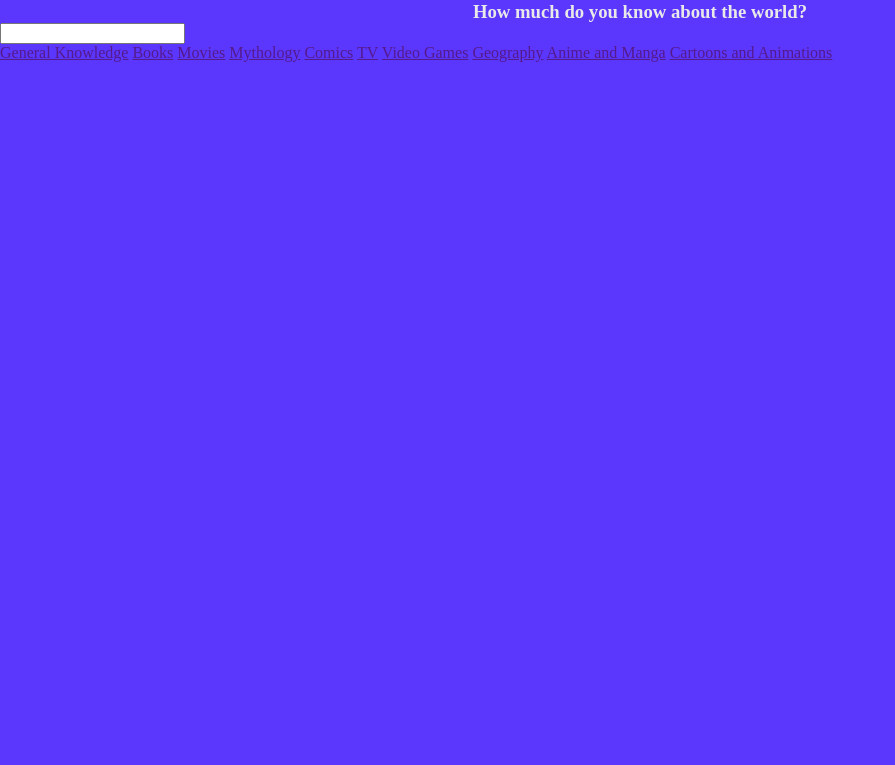
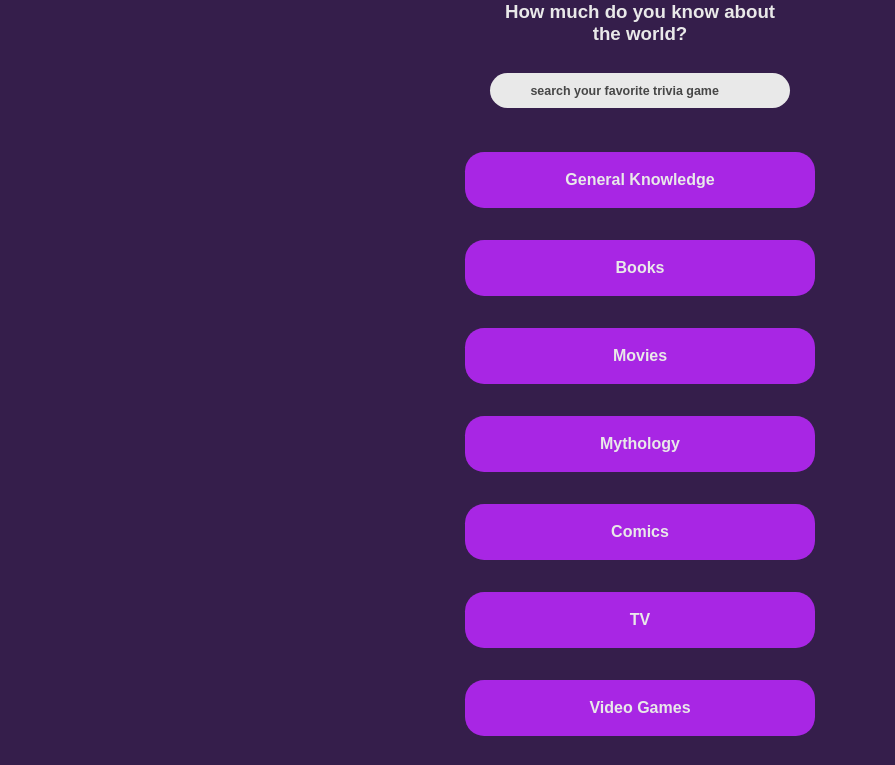
Before and after one commit to Atlas2234/Quiz-Game, a plain HTML site: page index.html in a window 1280 px wide. Shown: the part 230-995 px from the top of the page, without its empty margins (0-895 px from the left). Before the commit the page ends 800 px from the top, so only its background shows below. Drawn offline with Linux system fonts and the light colour scheme; a web font is replaced by a local one.

Commit message:
main page HTML structure and CSS styling completed

```diff
--- a/index.html
+++ b/index.html
@@ -5,6 +5,12 @@
     <meta name="viewport" content="width=device-width, initial-scale=1.0" />
     <title>Test Your Mind!</title>
     <link rel="stylesheet" href="./styles.css" />
+    <link rel="preconnect" href="https://fonts.googleapis.com" />
+    <link rel="preconnect" href="https://fonts.gstatic.com" crossorigin />
+    <link
+      href="https://fonts.googleapis.com/css2?family=Radio+Canada+Big:ital,wght@0,400..700;1,400..700&display=swap"
+      rel="stylesheet"
+    />
   </head>
   <body>
     <header>
@@ -12,20 +18,27 @@
       <h3 id="main_sub">How much do you know about the world?</h3>
     </header>
     <section class="menu">
-      <div class="search_bar">
-        <input type="search" name="" id="search_bar" />
-      </div>
+      <form class="search_bar">
+        <input
+          type="text"
+          placeholder="search your favorite trivia game"
+          name="game"
+          id="search_bar"
+        />
+      </form>
       <div class="categories">
-        <a href="" class="trivia" data-id="1">General Knowledge</a>
-        <a href="" class="trivia" data-id="2">Books</a>
-        <a href="" class="trivia" data-id="3">Movies</a>
-        <a href="" class="trivia" data-id="4">Mythology</a>
-        <a href="" class="trivia" data-id="5">Comics</a>
-        <a href="" class="trivia" data-id="6">TV</a>
-        <a href="" class="trivia" data-id="7">Video Games</a>
-        <a href="" class="trivia" data-id="8">Geography</a>
-        <a href="" class="trivia" data-id="9">Anime and Manga</a>
-        <a href="" class="trivia" data-id="10">Cartoons and Animations</a>
+        <a href="" class="trivia" data-id="1"><p>General Knowledge</p></a>
+        <a href="" class="trivia" data-id="2"><p>Books</p></a>
+        <a href="" class="trivia" data-id="3"><p>Movies</p></a>
+        <a href="" class="trivia" data-id="4"><p>Mythology</p></a>
+        <a href="" class="trivia" data-id="5"><p>Comics</p></a>
+        <a href="" class="trivia" data-id="6"><p>TV</p></a>
+        <a href="" class="trivia" data-id="7"><p>Video Games</p></a>
+        <a href="" class="trivia" data-id="8"><p>Geography</p></a>
+        <a href="" class="trivia" data-id="9"><p>Anime and Manga</p></a>
+        <a href="" class="trivia" data-id="10"
+          ><p>Cartoons and Animations</p></a
+        >
       </div>
     </section>
 
--- a/styles.css
+++ b/styles.css
@@ -1,19 +1,22 @@
 /* Variables */
 :root {
- --backCol: #5b36fd;
+ --backCol: #351e4b;
  --textCol: #e9e9e9;
+ --secondary: #a826e4;
 }
 
 /* Global Styling */
 * {
  margin: 0;
  box-sizing: border-box;
+ font-family: "Radio Canada Big", sans-serif;
 }
 
 /* Base Styling */
 body {
  background-color: var(--backCol);
  color: var(--textCol);
+ padding-bottom: 5vh;
 }
 
 /* Title Styling */
@@ -31,12 +34,67 @@ header {
 
 #main_sub {
  margin-top: 2vh;
- max-width: 50vw;
+ width: 70vw;
+ max-width: 300px;
  text-align: center;
+}
+
+/* Search Styling */
+.search_bar {
+ background-color: var(--textCol);
+ margin-top: 3.5vh;
+ display: flex;
+ flex-direction: row;
+ justify-content: flex-start;
+ height: 5vh;
+ width: 55vw;
+ max-height: 35px;
+ max-width: 300px;
+ border-radius: 5vw;
+ padding: 0 3vw;
+}
+
+#search_bar {
+ background: transparent;
+ border-style: none;
+ outline: none;
+ width: 50vw;
+ color: var(--backCol);
+ font-weight: 700;
+ font-size: 0.78rem;
+}
+
+#search_bar::placeholder {
+ color: #474747;
+ font-size: 0.78rem;
 }
 
 /* Trivia Styling */
 .menu {
  display: flex;
  flex-direction: column;
+ align-items: center;
 }
+
+.categories {
+ margin-top: 1.5vh;
+ display: flex;
+ flex-direction: column;
+ align-items: center;
+}
+
+.trivia {
+ color: var(--textCol);
+ text-decoration: none;
+ background-color: var(--secondary);
+ border-radius: 1.5vw;
+ margin-top: 4vh;
+ display: flex;
+ flex-direction: column;
+ align-items: center;
+ justify-content: center;
+ height: 7vh;
+ width: 70vw;
+ max-width: 350px;
+ font-weight: 700;
+}
```
